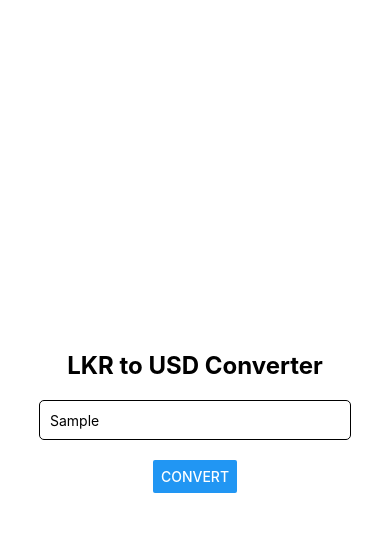
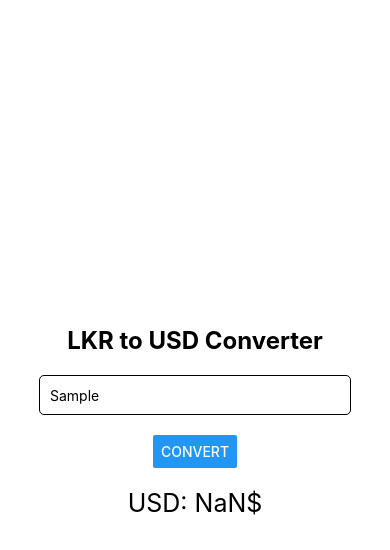
Before and after one commit to isulnethila/Currency-convert-app, a React Native app in the folder CurrencyConverter/: screen / in a window 390 px wide. Both pictures are taken after typing "Sample" into the empty fields and a click on the button "CONVERT". Shown: the top 550 px of the page. Built offline with nearby package versions, Linux system fonts and the light colour scheme.

Commit message:
display the results

```diff
--- a/CurrencyConverter/App.js
+++ b/CurrencyConverter/App.js
@@ -7,7 +7,7 @@ export default function App() {
 
   const converttousd=()=>{
     const rate=0.003;
-    const converte=(parseFloat(lkr)*rate);
+    const converte=(parseFloat(lkr)*rate).toFixed(2);
     setusd(converte);
   }
 
@@ -22,6 +22,7 @@ export default function App() {
     />
 
     <Button title='convert' onPress={converttousd} />
+    {usd ? <Text style={styles.result}>USD: {usd}$</Text> : null}
     </View>
   );
 }
@@ -47,5 +48,11 @@ const styles = StyleSheet.create({
     paddingHorizontal:10,
     marginBottom:20,
 
+  },
+  result:{
+    fontSize:25,
+    color:'balck',
+    marginTop:20
   }
+
 });
```
